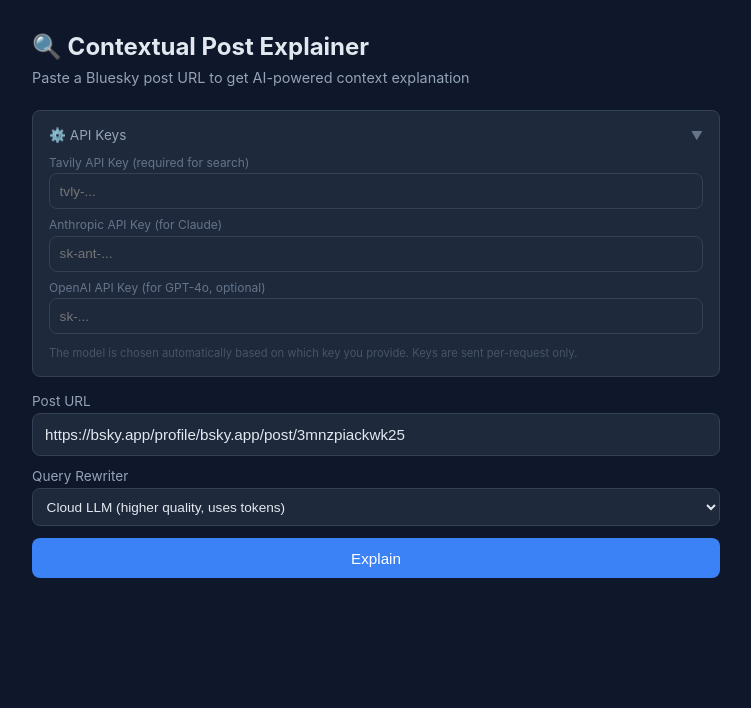
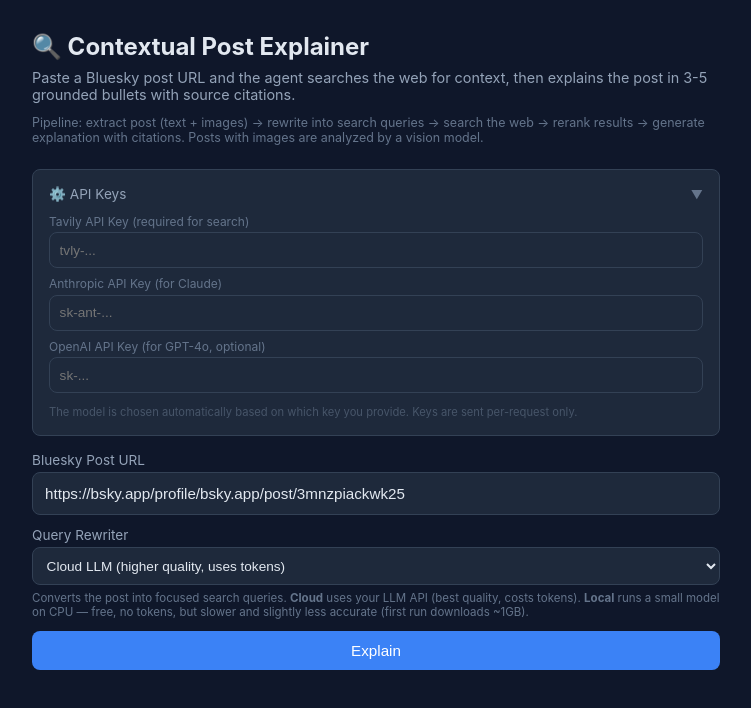
Before and after one commit to raulprocha/bluesky-post-explainer, a React (Vite) app in the folder frontend/: page / in a window 1280 px wide. Shown: the top 708 px of the page, without its empty margins (264-1015 px from the left). Built offline with nearby package versions, Linux system fonts and the light colour scheme; the HTML template or start-up script is replaced by a standard one.

Commit message:
docs: make frontend more explanatory (pipeline overview, rewriter tradeoff hints)

```diff
--- a/frontend/src/App.tsx
+++ b/frontend/src/App.tsx
@@ -142,8 +142,11 @@
       <h1 style={{ fontSize: '1.5rem', marginBottom: '0.5rem' }}>
         🔍 Contextual Post Explainer
       </h1>
-      <p style={{ color: '#94a3b8', marginBottom: '1.5rem', fontSize: '0.9rem' }}>
-        Paste a Bluesky post URL to get AI-powered context explanation
+      <p style={{ color: '#94a3b8', marginBottom: '0.75rem', fontSize: '0.9rem' }}>
+        Paste a Bluesky post URL and the agent searches the web for context, then explains the post in 3-5 grounded bullets with source citations.
+      </p>
+      <p style={{ color: '#64748b', marginBottom: '1.5rem', fontSize: '0.78rem' }}>
+        Pipeline: extract post (text + images) → rewrite into search queries → search the web → rerank results → generate explanation with citations. Posts with images are analyzed by a vision model.
       </p>
 
       {/* API Keys Section */}
@@ -199,7 +202,7 @@
 
       <form onSubmit={handleSubmit} style={{ marginBottom: '1.5rem' }}>
         <label htmlFor="post-url" style={{ display: 'block', marginBottom: '0.25rem', fontSize: '0.85rem', color: '#94a3b8' }}>
-          Post URL
+          Bluesky Post URL
         </label>
         <input
           id="post-url"
@@ -242,6 +245,9 @@
           <option value="cloud">Cloud LLM (higher quality, uses tokens)</option>
           <option value="local">Local CPU — Qwen2.5-0.5B (free, slower)</option>
         </select>
+        <p style={{ fontSize: '0.72rem', color: '#64748b', margin: '-0.4rem 0 0.75rem 0' }}>
+          Converts the post into focused search queries. <strong>Cloud</strong> uses your LLM API (best quality, costs tokens). <strong>Local</strong> runs a small model on CPU — free, no tokens, but slower and slightly less accurate (first run downloads ~1GB).
+        </p>
         <button
           type="submit"
           disabled={isLoading || !url.trim()}
```
